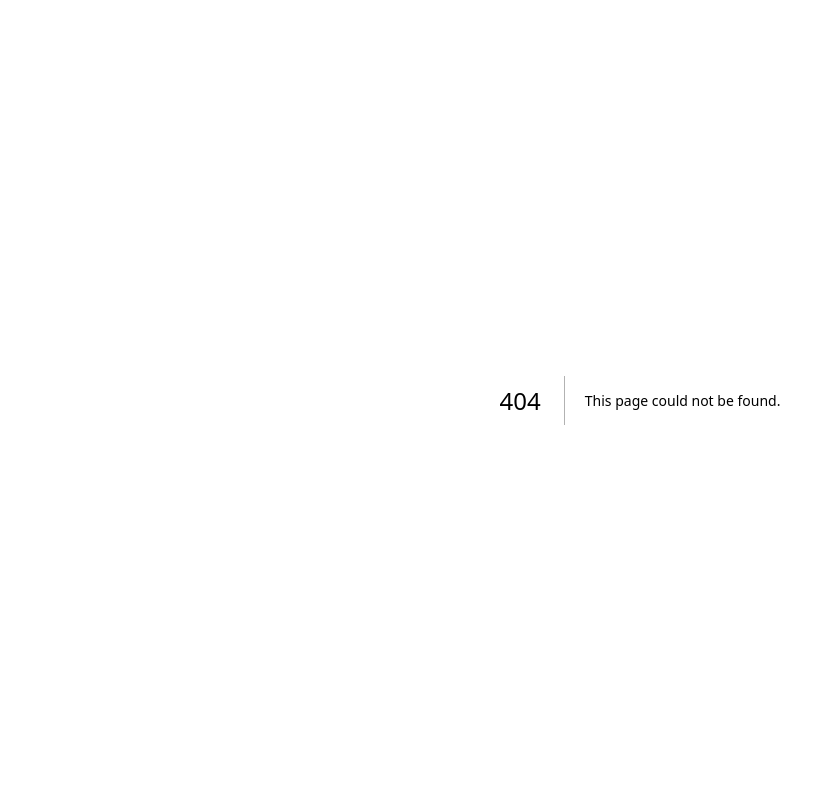
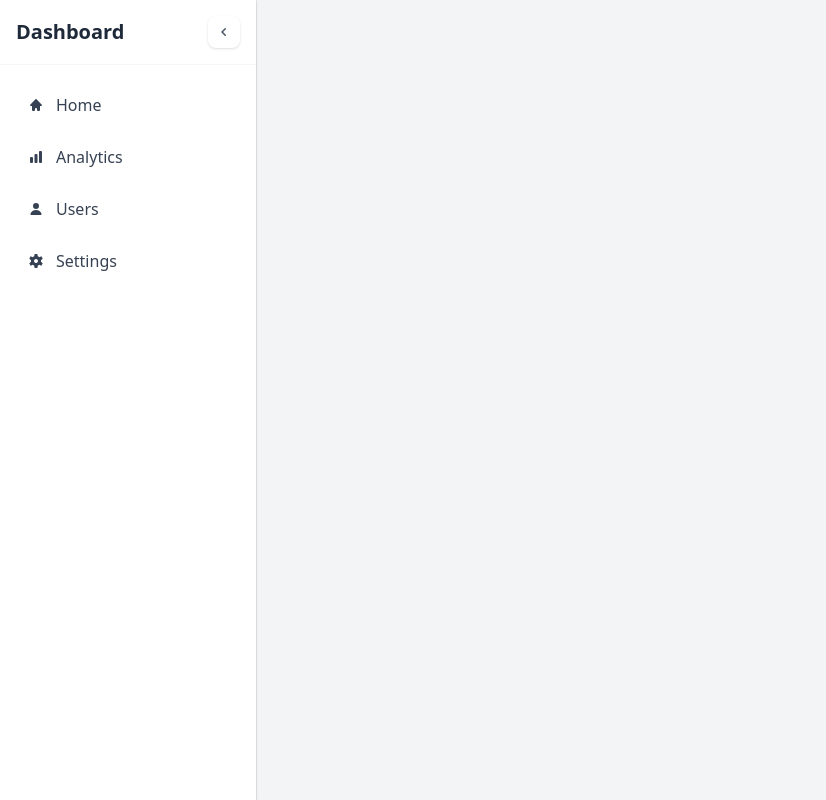
Before and after one commit to 10xshivam/motion, a Next.js app: page /dashboard in a window 1280 px wide. Before the commit this address had no page. Shown: the whole page, without its empty margins (0-826 px from the left). Built offline with nearby package versions, Linux system fonts and the light colour scheme.

Commit message:
feat: add Sidebar component with navigation links and animations

```diff
--- a/package.json
+++ b/package.json
@@ -9,6 +9,7 @@
     "lint": "next lint"
   },
   "dependencies": {
+    "@heroicons/react": "^2.2.0",
     "@tabler/icons-react": "^3.33.0",
     "motion": "^12.12.2",
     "next": "15.3.2",
--- /dev/null
+++ b/src/app/dashboard/page.tsx
@@ -0,0 +1,11 @@
+import Sidebar from '@/components/Sidebar'
+import React from 'react'
+
+export default function Dashboard() {
+  return (
+    <div className='flex h-screen bg-gray-100'>
+        <Sidebar/>
+        <div></div>
+    </div>
+  )
+}
--- /dev/null
+++ b/src/components/Sidebar.tsx
@@ -0,0 +1,142 @@
+"use client";
+import {
+  ChartBarIcon,
+  ChevronLeftIcon,
+  ChevronRightIcon,
+  Cog6ToothIcon,
+  HomeIcon,
+  UserIcon,
+} from "@heroicons/react/16/solid";
+import Link from "next/link";
+import React, { useState } from "react";
+import {motion} from "motion/react"
+
+export const Sidebar = () => {
+  const [isOpen, setIsOpen] = useState(true);
+
+  const toggleSidebar = () => {
+    setIsOpen(!isOpen);
+  };
+
+  const links = [
+    {
+      name: "Home",
+      href: "/",
+      icon: <HomeIcon className="w-4 h-4" />,
+    },
+    {
+      name: "Analytics",
+      href: "/analytics",
+      icon: <ChartBarIcon className="w-4 h-4" />,
+    },
+    {
+      name: "Users",
+      href: "/users",
+      icon: <UserIcon className="w-4 h-4" />,
+    },
+    {
+      name: "Settings",
+      href: "/settings",
+      icon: <Cog6ToothIcon className="w-4 h-4" />,
+    },
+  ];
+
+  const sidebarVariant = {
+    open:{
+        width:"16rem"
+    },
+    closed:{
+        width:"4rem"
+    }
+  }
+
+  const childVariants = {
+    open:{
+        opacity:1,
+        y:0
+    },
+    closed:{
+        opacity:0,
+        y:-10
+    }
+  }
+
+  const parentVariants = {
+    open:{
+        transition:{
+            staggerChildren:0.07, // kitne duration me stagger hone chahiye
+            delayChildren:0.2 // itne delay ke bad chlna chahiye
+        }
+    },
+    closed:{
+        transition:{
+            staggerChildren:0.05,
+            staggerDirection:-1 //ulta jana chahiye
+        }
+    }
+  }
+
+  return (
+    <motion.div
+    initial={false}
+      animate={isOpen ? "open" : "closed"}
+    //   whileHover={"open"}
+      transition={{
+        duration:0.3
+      }}
+      className={`border-r border-neutral-200 h-full text-black transition-all duration-300`}
+    >
+      <motion.nav
+      variants={sidebarVariant}
+      className="bg-white shadow-sm h-full">
+        <div className="p-4 flex justify-between items-center border-b border-neutral-100">
+          <h2
+            className={`text-xl font-semibold text-gray-800 transition-opacity duration-300 ${
+              !isOpen ? "opacity-0 w-0 overflow-hidden" : "opacity-100"
+            }`}
+          >
+            Dashboard
+          </h2>
+          <button
+            onClick={toggleSidebar}
+            className="bg-white p-2 rounded-lg shadow-sm hover:bg-gray-50 focus:outline-none focus:ring-2 focus:ring-blue-500 transition-colors duration-200"
+            aria-label={isOpen ? "Close sidebar" : "Open sidebar"}
+          >
+            {isOpen ? (
+              <ChevronLeftIcon className="w-4 h-4 text-gray-600" />
+            ) : (
+              <ChevronRightIcon className="w-4 h-4 text-gray-600" />
+            )}
+          </button>
+        </div>
+
+        <nav className="p-4">
+          <motion.ul variants={parentVariants} className="space-y-1">
+            {links.map((link) => (
+              <motion.li variants={childVariants} key={link.name}>
+                <Link
+                  href={link.href}
+                  className={`flex items-center p-3 text-gray-700 rounded-lg hover:bg-gray-100 transition-colors duration-200 group ${
+                    !isOpen ? "justify-center" : "gap-3"
+                  }`}
+                  title={!isOpen ? link.name : ""}
+                >
+                  <span className="flex-shrink-0">{link.icon}</span>
+                  <span
+                    className={`font-medium transition-opacity duration-300 ${
+                      !isOpen ? "opacity-0 w-0 overflow-hidden" : "opacity-100"
+                    }`}
+                  >
+                    {link.name}
+                  </span>
+                </Link>
+              </motion.li>
+            ))}
+          </motion.ul>
+        </nav>
+      </motion.nav>
+    </motion.div>
+  );
+};
+
+export default Sidebar;
```
Also changed, not shown: 1 other file (tests, documents, lock files or other folders).
